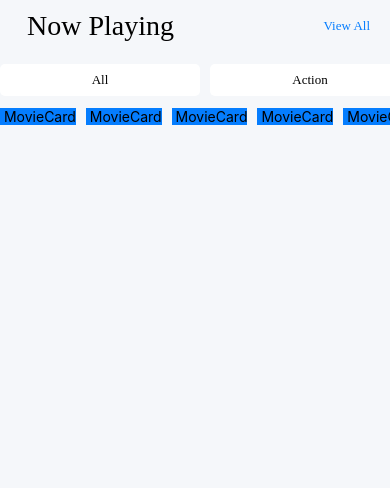
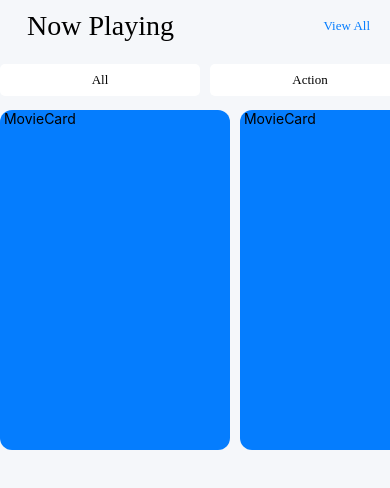
Before and after one commit to JulienMulle/MovieSearch, a React Native app: screen /Home in a window 390 px wide. Shown: the top 488 px of the page. Built offline with nearby package versions, Linux system fonts and the light colour scheme.

Commit message:
mise en forme de MovieCard

```diff
--- a/src/components/MovieCard.js
+++ b/src/components/MovieCard.js
@@ -12,7 +12,12 @@ const MovieCard = () => {
 
 const styles = StyleSheet.create({
     container:{
-        backgroundColor: Colors.ACTIVE
+        backgroundColor: Colors.ACTIVE,
+        height: 340,
+        width: 230,
+        borderRadius: 12,
+        elevation: 5,
+        marginVertical: 2,
     }
 })
 
```
